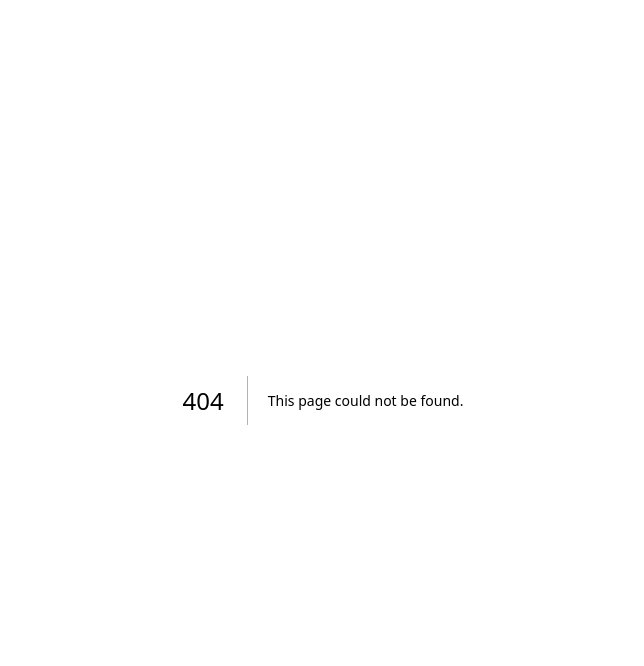
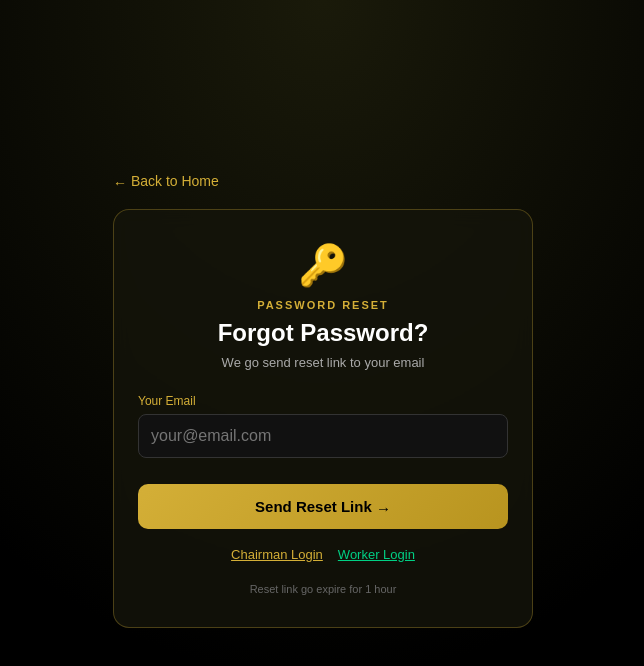
Before and after one commit to tapbombaai-glitch/main-naija-pidgin, a Next.js app: page /forgot-password in a window 1280 px wide. Before the commit this address had no page. Shown: the top 666 px of the page, without its empty margins (317-961 px from the left). Built offline with nearby package versions, Linux system fonts and the light colour scheme.

Commit message:
Create app/forgot-password/page.tsx

```diff
--- /dev/null
+++ b/app/forgot-password/page.tsx
@@ -0,0 +1,61 @@
+"use client";
+import { useState } from "react";
+import Link from "next/link";
+import "../admin/login/login.css";
+
+export default function ForgotPassword() {
+  const [email, setEmail] = useState("");
+  const [message, setMessage] = useState("");
+  const [error, setError] = useState("");
+
+  const handleReset = async (e: React.FormEvent) => {
+    e.preventDefault();
+    setMessage("");
+    setError("");
+
+    if (!email) {
+      setError("Put your email first");
+      return;
+    }
+
+    // === FOR NOW - MOCK (no Supabase) ===
+    setMessage(`Reset link don send to ${email} — Check your email! (MOCK - when Supabase dey, real email go send)`);
+
+    // === WHEN SUPABASE DEY - UNCOMMENT THIS ===
+    // const { error } = await supabase.auth.resetPasswordForEmail(email, {
+    //   redirectTo: `${window.location.origin}/reset-password`,
+    // });
+    // if (error) setError(error.message);
+    // else setMessage("Check your email for reset link!");
+  };
+
+  return (
+    <main className="loginPage">
+      <div className="loginContent">
+        <Link href="/" className="backLink">← Back to Home</Link>
+        <div className="loginCard">
+          <div className="loginHeader">
+            <div className="crownIcon">🔑</div>
+            <div className="adminLabel">PASSWORD RESET</div>
+            <h1>Forgot Password?</h1>
+            <p>We go send reset link to your email</p>
+          </div>
+          <form onSubmit={handleReset} className="loginForm">
+            <div className="inputGroup">
+              <label>Your Email</label>
+              <input type="email" placeholder="your@email.com" value={email} onChange={(e) => setEmail(e.target.value)} required />
+            </div>
+            {error && <p style={{color:'#ff4444', background:'#3a1717', padding:'10px', borderRadius:'8px', fontSize:'13px'}}>{error}</p>}
+            {message && <p style={{color:'#00d084', background:'#0a2a1a', padding:'10px', borderRadius:'8px', fontSize:'13px'}}>{message}</p>}
+            <button type="submit" className="loginBtn">Send Reset Link →</button>
+          </form>
+          <div style={{textAlign:'center', marginTop:'16px'}}>
+            <Link href="/admin/login" style={{color:'#d4af37', fontSize:'13px', marginRight:'15px'}}>Chairman Login</Link>
+            <Link href="/worker-login" style={{color:'#00d084', fontSize:'13px'}}>Worker Login</Link>
+          </div>
+          <div className="loginFooter">Reset link go expire for 1 hour</div>
+        </div>
+      </div>
+    </main>
+  );
+}
```
